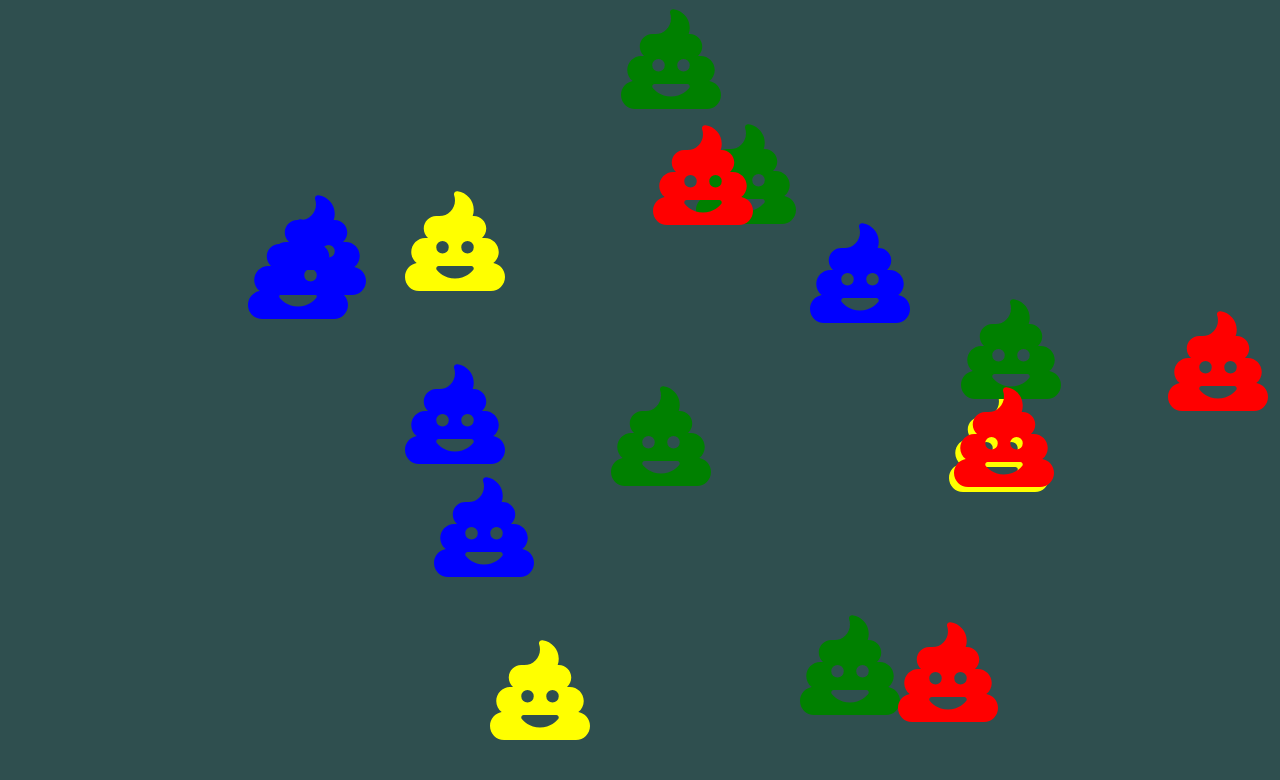
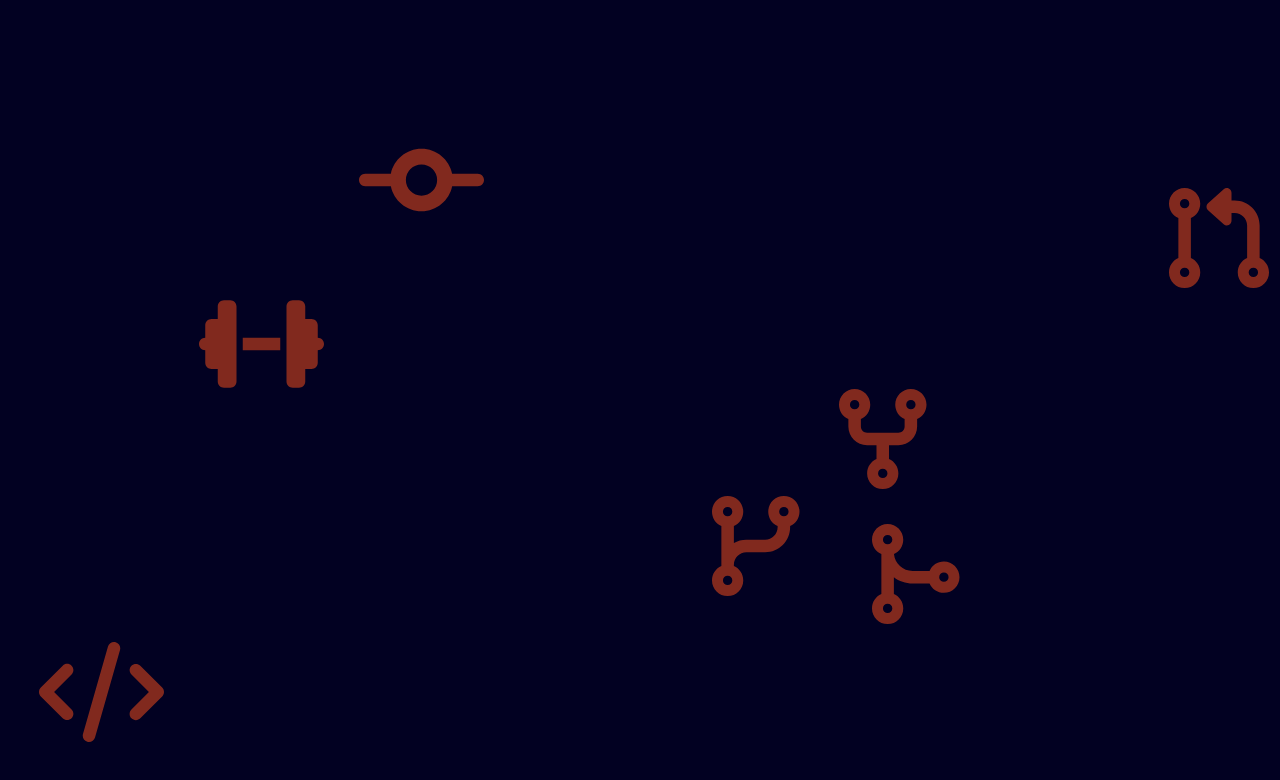
Before and after one commit to johngaynor/funsies, a React (Create React App) app: page / in a window 1280 px wide. Shown: the top 780 px of the page. Built offline with nearby package versions, Linux system fonts and the light colour scheme.

Commit message:
I like this a lot

```diff
--- a/src/App.css
+++ b/src/App.css
@@ -1,12 +1,13 @@
 .App {
   height: 100vh;
-  background-color: darkslategray;
+  background-color: #020122;
   position: relative;
   overflow: hidden;
 }
 
 .App svg {
   position: absolute;
-  color: white;
+  color: #ff521b;
+  opacity: 0.5;
   font-size: 100px;
 }
--- a/src/App.js
+++ b/src/App.js
@@ -1,20 +1,49 @@
 import "./App.css";
 import React, { useRef, useState } from "react";
 import { FontAwesomeIcon } from "@fortawesome/react-fontawesome";
-import { faBriefcaseClock, faPoo } from "@fortawesome/free-solid-svg-icons";
+import {
+  faCode,
+  faCodeBranch,
+  faCodeCommit,
+  faDumbbell,
+  faCodeFork,
+  faCodeMerge,
+  faCodePullRequest,
+} from "@fortawesome/free-solid-svg-icons";
 import { useEffect, useSyncExternalStore } from "react";
 
 function App() {
+  // const [width, setWidth] = useState(window.innerWidth);
+
+  // useEffect(() => {
+  //   const handleResize = () => {
+  //     setWidth(window.innerWidth);
+  //     console.log("width changed");
+  //   };
+  //   window.addEventListener("resize", handleResize);
+  //   return () => window.removeEventListener("resize", handleResize);
+  // }, []);
+
   useEffect(() => {
     const icons = document.querySelectorAll("svg");
-    const container = document.querySelector(".App");
-    const containerWidth = container.offsetWidth;
-    const containerHeight = container.offsetHeight;
+    // const container = document.querySelector(".App");
+    // const containerWidth = container.offsetWidth;
+    const containerWidth = window.innerWidth;
+    // const containerWidth = width;
+    // const containerHeight = container.offsetHeight;
+    const containerHeight = window.innerHeight;
 
-    icons.forEach((icon) => {
+    const numIcons = icons.length;
+    const iconSize = 50;
+    const spacingX = containerWidth / (numIcons + 1);
+    // const spacingY = containerHeight / (numIcons + 1);
+
+    icons.forEach((icon, index) => {
       // Assigning a random starting position and set the style
-      const xPos = Math.random() * containerWidth;
-      const yPos = Math.random() * containerHeight;
+      // const xPos = Math.random() * containerWidth;
+      const yPos = Math.random() * (containerHeight * 0.8) + 50;
+      const xPos = (index + 1) * spacingX - iconSize / 2;
+      // const yPos = Math.floor(Math.random() * 4) * spacingY;
       const direction = Math.floor(Math.random() * 4);
       icon.setAttribute("direction", direction);
       icon.style.left = `${xPos}px`;
@@ -29,24 +58,8 @@ function App() {
         let currentYPos = parseFloat(icon.style.top);
         let currentDirection = parseInt(icon.getAttribute("direction"));
 
-        var xSpeed = 2;
-        var ySpeed = 2;
-
-        // switch statement to handle directions -> this will get deleted soon
-        switch (currentDirection) {
-          case 0:
-            icon.style.color = "red";
-            break;
-          case 1:
-            icon.style.color = "blue";
-            break;
-          case 2:
-            icon.style.color = "green";
-            break;
-          case 3:
-            icon.style.color = "yellow";
-            break;
-        }
+        var xSpeed = 0.1;
+        var ySpeed = 0.05;
 
         function changeDirection(direction) {
           // changing xPos, containerWidth - 100 depends on the size of the icon
@@ -95,6 +108,33 @@ function App() {
         currentYPos +=
           currentDirection <= 1 ? Math.abs(ySpeed) : -Math.abs(ySpeed);
 
+        function checkCollision(icon1, icon2) {
+          const rect1 = icon1.getBoundingClientRect();
+          const rect2 = icon2.getBoundingClientRect();
+
+          return !(
+            rect1.right < rect2.left ||
+            rect1.left > rect2.right ||
+            rect1.bottom < rect2.top ||
+            rect1.top > rect2.bottom
+          );
+        }
+
+        // check for collisions with other icons
+        const otherIcons = Array.from(icons).filter((i) => i !== icon);
+        for (let otherIcon of otherIcons) {
+          if (checkCollision(icon, otherIcon)) {
+            if (currentDirection % 2 === 0) {
+              icon.setAttribute("direction", 3);
+              otherIcon.setAttribute("direction", 1);
+            } else {
+              icon.setAttribute("direction", 2);
+              otherIcon.setAttribute("direction", 0);
+            }
+            break;
+          }
+        }
+
         // update the icon position
         icon.style.left = `${currentXPos}px`;
         icon.style.top = `${currentYPos}px`;
@@ -111,25 +151,31 @@ function App() {
 
   return (
     <div className="App">
-      <FontAwesomeIcon icon={faPoo} />
-      <FontAwesomeIcon icon={faPoo} />
-      <FontAwesomeIcon icon={faPoo} />
-      <FontAwesomeIcon icon={faPoo} />
-      <FontAwesomeIcon icon={faPoo} />
-      <FontAwesomeIcon icon={faPoo} />
-      <FontAwesomeIcon icon={faPoo} />
-      <FontAwesomeIcon icon={faPoo} />
-      <FontAwesomeIcon icon={faPoo} />
-      <FontAwesomeIcon icon={faPoo} />
-      <FontAwesomeIcon icon={faPoo} />
-      <FontAwesomeIcon icon={faPoo} />
-      <FontAwesomeIcon icon={faPoo} />
-      <FontAwesomeIcon icon={faPoo} />
-      <FontAwesomeIcon icon={faPoo} />
-      <FontAwesomeIcon icon={faPoo} />
-      <FontAwesomeIcon icon={faPoo} />
+      <FontAwesomeIcon icon={faCode} />
+      <FontAwesomeIcon icon={faDumbbell} />
+      <FontAwesomeIcon icon={faCodeCommit} />
+      <FontAwesomeIcon icon={faCodeBranch} />
+      <FontAwesomeIcon icon={faCodeMerge} />
+      <FontAwesomeIcon icon={faCodeFork} />
+      <FontAwesomeIcon icon={faCodePullRequest} />
     </div>
   );
 }
 
 export default App;
+
+// switch statement to handle directions -> this will get deleted soon
+// switch (currentDirection) {
+//   case 0:
+//     icon.style.color = "red";
+//     break;
+//   case 1:
+//     icon.style.color = "blue";
+//     break;
+//   case 2:
+//     icon.style.color = "green";
+//     break;
+//   case 3:
+//     icon.style.color = "yellow";
+//     break;
+// }
--- a/src/index.js
+++ b/src/index.js
@@ -6,9 +6,9 @@ import reportWebVitals from "./reportWebVitals";
 
 const root = ReactDOM.createRoot(document.getElementById("root"));
 root.render(
-  // <React.StrictMode>
-  <App />
-  // </React.StrictMode>
+  <React.StrictMode>
+    <App />
+  </React.StrictMode>
 );
 
 // If you want to start measuring performance in your app, pass a function
```
